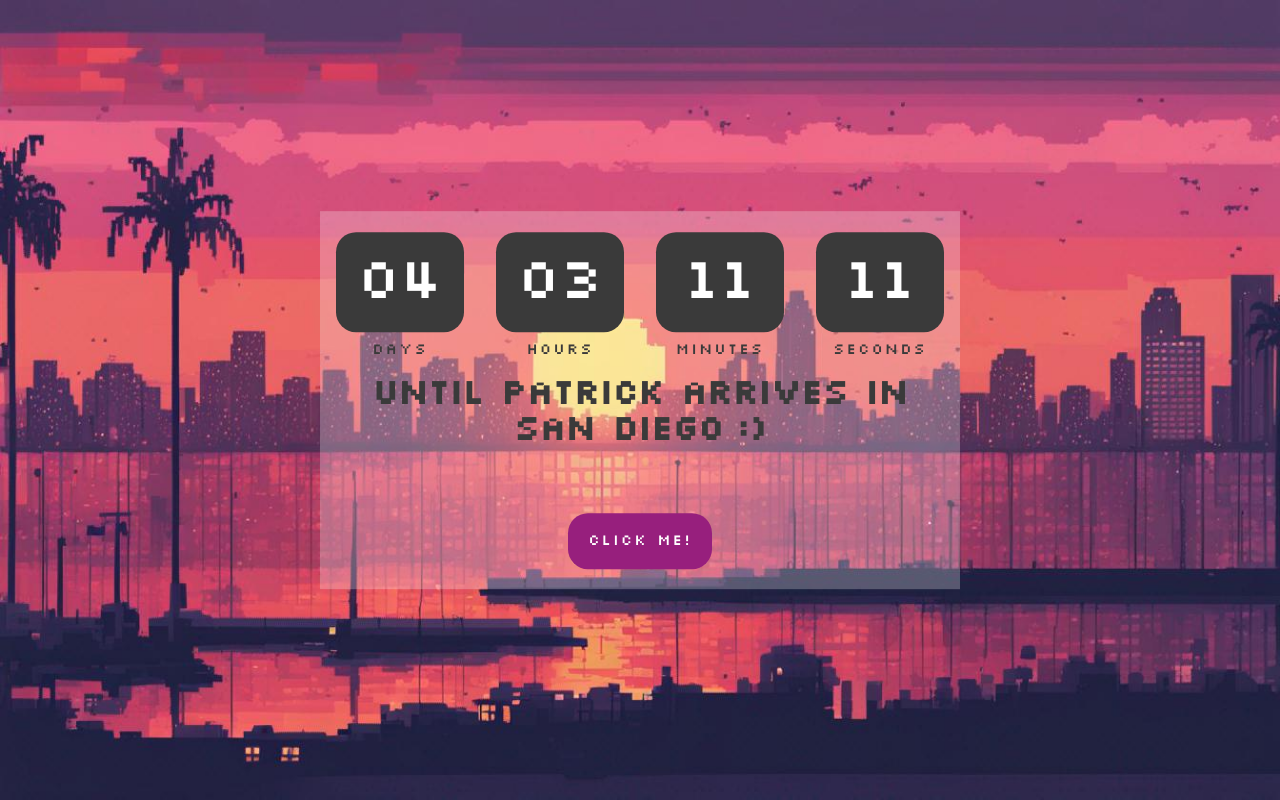
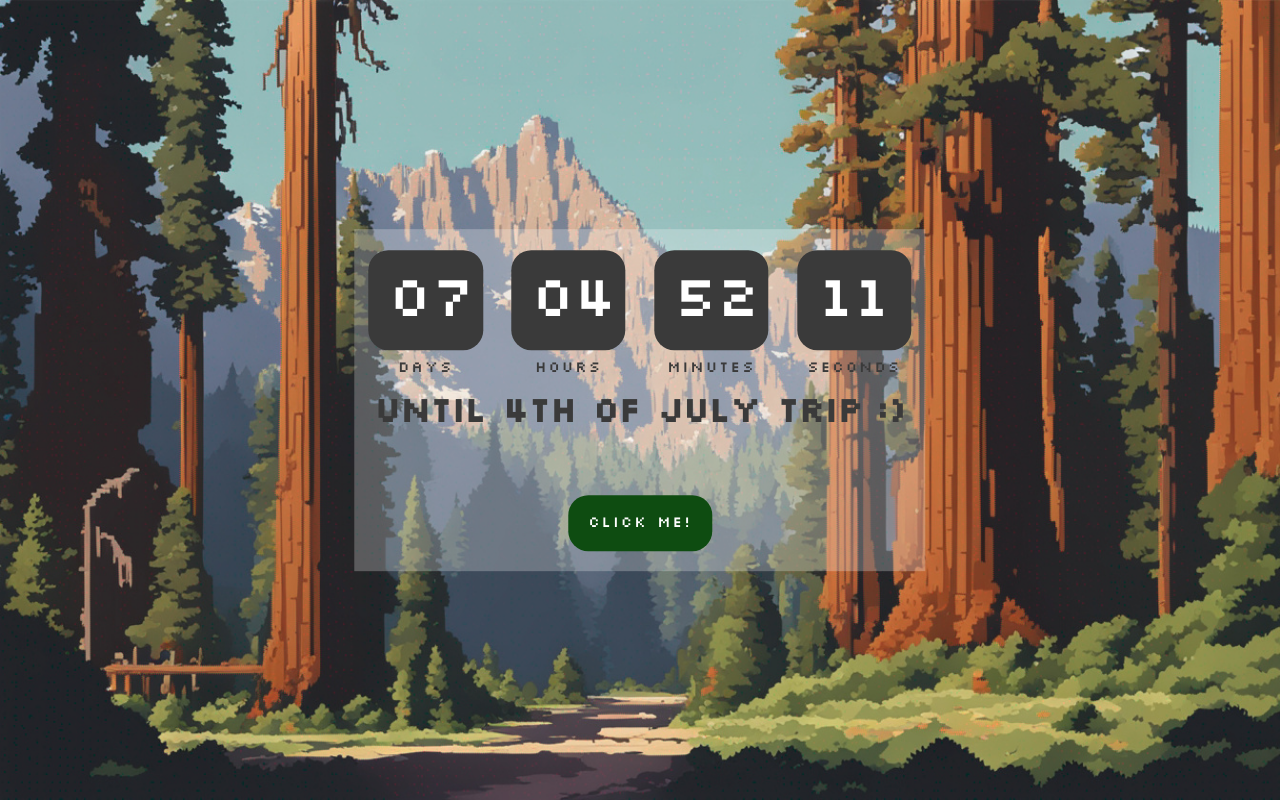
Before and after one commit to patrickxliu/countdown, a website: page index.html in a window 1280 px wide. Drawn offline with Linux system fonts and the light colour scheme.

Commit message:
updated for 4th of july trip

```diff
--- a/index.html
+++ b/index.html
@@ -25,7 +25,7 @@
 				<span>Minutes</span>
 				<span>Seconds</span>
 			</div>
-			<h1 class="caption">until Patrick arrives in San Diego :&#41;</h1>
+			<h1 class="caption">until 4th of July trip :&#41;</h1>
 		</div>
 		<div id="door">
 			<button class="call_to_action_button" type="button" onclick="photos()">click me!</button>
--- a/timer.css
+++ b/timer.css
@@ -1,7 +1,7 @@
 /* CSS Design is influenced by the Net ninja on YouTube */
 
 body {
-	background-image: url("SD-sunset.jpg");
+	background-image: url("sequoia.jpg");
 	background-color: #cccccc;
 	background-repeat: no-repeat;
 	background-attachment: fixed;
@@ -58,22 +58,22 @@ button.call_to_action_button {
 	width: 0 auto;
 	border-radius: 20px;
 	box-sizing: border-box;
-	background: #971f7d;
+	background: #0e4c11;
 	border-style: none;
 }
 button:hover{
 	background: #fff;
-	color: #971f1d;
+	color: #0e4c11;
 	font-weight: bold;
 }
 button:active{
 	background: #fff;
-	color: #971f7d;
+	color: #0e4c11;
 	font-weight: bold;
 }
 button:focus{
 	background: #fff;
-	color: #971f7d;
+	color: #0e4c11;
 	font-weight: bold;
 }
 .clock{
--- a/timer.js
+++ b/timer.js
@@ -7,7 +7,7 @@ const hoursUnit = document.querySelector('.hours');// span element that displays
 const minutesUnit = document.querySelector('.minutes');// span element that displays the amount of minutes
 const secondsUnit = document.querySelector('.seconds');// span element that displays the amount of seconds
 
-const startDate = new Date(2024, 5, 23, 8, 19, 0).getTime();// initial date and time the countdown clock started from (Year, Month, Day, Hours, Minutes, Seconds,)
+const startDate = new Date(2024, 6, 3, 10, 0, 0).getTime();// initial date and time the countdown clock started from (Year, Month, Day, Hours, Minutes, Seconds,)
 startDate > Date.now() ? timer(startDate) : calculateFutureDate(startDate);// conditional statement that decides if the timer function should start with the start date or calculate another date
 // timer function takes in a date parameter in milliseconds
 function timer(date){
```
Also changed, not shown: sequoia.jpg (added).
